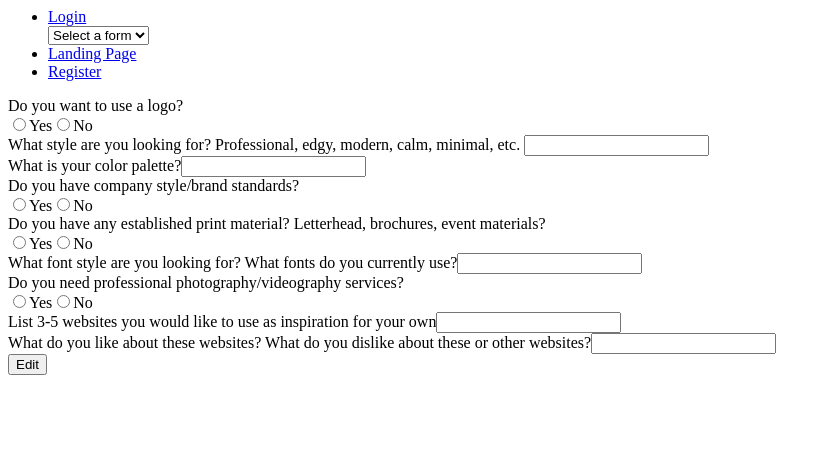
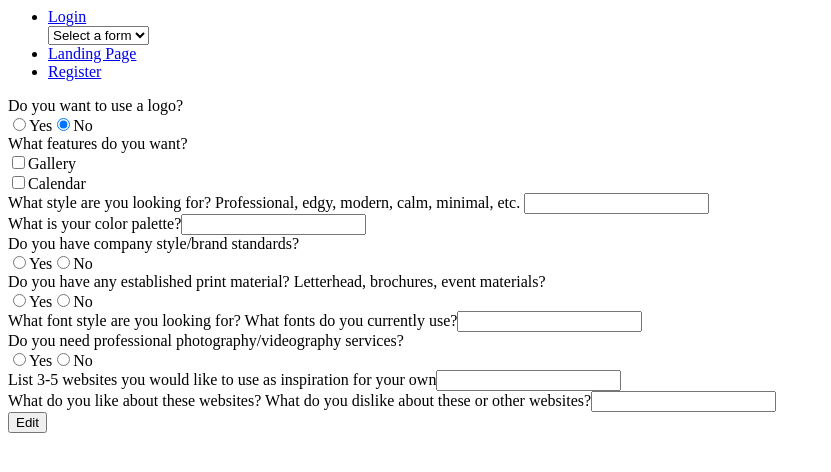
Before and after one commit to heathertill/website-content, a React app: page /StyleInfo in a window 1280 px wide. Shown: the top 472 px of the page, without its empty margins (0-831 px from the left). Built offline with nearby package versions, Linux system fonts and the light colour scheme.

Commit message:
-fixed issue with style radios, working on features checkboxes

```diff
--- a/src/client/components/public/SiteInfo.tsx
+++ b/src/client/components/public/SiteInfo.tsx
@@ -34,11 +34,9 @@ const SiteInfo: React.SFC<SiteInfoProps> = ({ history }) => {
                     setUpdateFreq(site.updateFreq)
                 }
                 if (site.webName !== 'no') {
-                    console.log('ding')
                     setShow(true)
                 }
                 if (site.domain !== 'no') {
-                    console.log('dong')
                     setShowDomName(true)
                 }
             } catch (e) {
@@ -104,6 +102,8 @@ const SiteInfo: React.SFC<SiteInfoProps> = ({ history }) => {
         }
     }
 
+
+
     return (
         <section>
             <form className="form-group" onSubmit={(e) => handleSubmit(e)}>
--- a/src/client/components/public/StyleInfo.tsx
+++ b/src/client/components/public/StyleInfo.tsx
@@ -2,15 +2,17 @@ import * as React from 'react';
 import { useState, useEffect } from 'react';
 import { RouteComponentProps } from 'react-router-dom'
 import SubmitEdit from '../../utils/submitEdit';
-import {wayToGo} from '../../utils/formService';
+import { wayToGo, radioChecked } from '../../utils/formService';
 import LogoRadio from '../radio/LogoRadio';
 import StyleRadio from '../radio/StyleRadio';
 import PrintRadio from '../radio/PrintRadio';
 import { User, json } from '../../utils/api';
 
+interface Features { name: string }
+
 export interface StyleInfoProps extends RouteComponentProps { }
 
-const StyleInfo: React.SFC<StyleInfoProps> = ({history}) => {
+const StyleInfo: React.SFC<StyleInfoProps> = ({ history }) => {
 
     const [logo, setLogo] = useState('');
     const [style, setStyle] = useState('');
@@ -21,9 +23,13 @@ const StyleInfo: React.SFC<StyleInfoProps> = ({history}) => {
     const [photoService, setPhotoService] = useState('');
     const [websites, setWebsites] = useState('');
     const [webLikesDis, setWebLikesDis] = useState('');
-    const [features, setFeatures] = useState('');
+    const [features, setFeatures] = useState([]);
     const [editable, setEditable] = useState(false);
     const [show, setShow] = useState(false);
+    const [mark, setMark] = useState(false);
+
+
+
 
     const canEdit = async () => {
         if (User.userid) {
@@ -39,8 +45,8 @@ const StyleInfo: React.SFC<StyleInfoProps> = ({history}) => {
                         setFonts(getStyle.fonts),
                         setPhotoService(getStyle.photoService),
                         setWebsites(getStyle.websites),
-                    setWebLikesDis(getStyle.webLikesDis)
-
+                        setWebLikesDis(getStyle.webLikesDis),
+                        radioChecked(getStyle.logo, setMark)
                 } if (getStyle.standards !== 'no') {
                     setShow(true)
                 }
@@ -50,15 +56,6 @@ const StyleInfo: React.SFC<StyleInfoProps> = ({history}) => {
         }
     }
     useEffect(() => { canEdit() }, [])
-
-    const handleLogo = (e: React.ChangeEvent<HTMLInputElement>) => {
-        let radio = e.target.value
-        if (radio === 'yes') {
-            setLogo('yes')
-        } else {
-            setLogo('no')
-        }
-    };
 
     const handleStyle = (e: React.ChangeEvent<HTMLInputElement>) => {
         let radioStyle = e.target.value;
@@ -117,23 +114,50 @@ const StyleInfo: React.SFC<StyleInfoProps> = ({history}) => {
 
     }
 
+    const handleCheckbox = () => {
+
+    }
+
     return (
         <section>
 
-            <form  className="form-group" onSubmit={(e) => handleSubmit(e)} >
-
-                {/* <LogoRadio handlers={{ handleLogo }} /> */}
-
+            <form className="form-group" onSubmit={(e) => handleSubmit(e)} >
                 <div className="my-4">
                     <div>Do you want to use a logo?</div>
-                <div className="form-check-inline"
+                    <div className="form-check-inline" id="logoRadio"
                         onChange={(e: React.ChangeEvent<HTMLInputElement>) => setLogo(e.target.value)}>
-                        <input type="radio" className="form-check-input mx-2" value="yes" name="choice" />
+                        <input type="radio" id="yes Logo" className="form-check-input mx-2" value="yes" name="logoChoice" checked={mark}
+                            onChange={() => setMark(true)} />
                         <label htmlFor="existingWeb" className="form-check-label">Yes</label>
-                        <input type="radio" className="form-check-input mx-2" value="no" name="choice" />
+                        <input type="radio" id="no Logo" className="form-check-input mx-2" value="no" name="logoChoice" checked={!mark}
+                            onChange={() => setMark(false)} />
                         <label htmlFor="existingWeb" className="form-check-label">No</label>
                     </div>
                 </div>
+
+                <div className="my-4">
+                    <div>What features do you want?</div>
+                    {/* <div className="form-check"> */}
+                    <div className="form-check">
+                        <input type="checkbox" className="form-check-input" value="Gallery"
+                            onChange={(e: React.ChangeEvent<HTMLInputElement>) => (features.push(e.target.value), console.log(features))} />
+                        <label htmlFor="" className="form-check-label">Gallery</label>
+                    </div>
+                    <div className="form-check">
+                        <input type="checkbox" className="form-check-input" value="Calendar"
+                            onChange={(e: React.ChangeEvent<HTMLInputElement>) => (features.push(e.target.value), console.log(features))} />
+                        <label htmlFor="" className="form-check-label">Calendar</label>
+                    </div>
+                    {/* </div> */}
+
+                    {/* <div className="form-check">
+                        <input type="checkbox" className="form-check-input"
+                        onChange={(e: React.ChangeEvent<HTMLInputElement>) => (features.push(e.target.value), console.log(features))} />
+                        <label htmlFor="" className="form-check-label"></label>
+                    </div> */}
+
+                </div>
+
                 <div className="my-4">
                     <label htmlFor="text">What style are you looking for? Professional, edgy, modern, calm, minimal, etc. </label>
                     <input type="text" className="form-control" value={style}
--- a/src/client/components/radio/DomainRadio.tsx
+++ b/src/client/components/radio/DomainRadio.tsx
@@ -13,9 +13,9 @@ const DomainRadio: React.SFC<DomainRadioProps> = ({ handlers }) => {
         <section>
             <div>Do you have a domain?</div>
             <div className="form-check-inline" onChange={handlers.handleDomain}>
-                <input type="radio" className="form-check-input mx-2" value="yes" name="choice" />
+                <input type="radio" className="form-check-input mx-2" value="yes" name="domoinChoice" />
                 <label htmlFor="existingWeb" className="form-check-label">Yes</label>
-                <input type="radio" className="form-check-input mx-2" value="no" name="choice" />
+                <input type="radio" className="form-check-input mx-2" value="no" name="domoinChoice" />
                 <label htmlFor="existingWeb" className="form-check-label">No</label>
             </div>
         </section>
--- a/src/client/components/radio/LogoRadio.tsx
+++ b/src/client/components/radio/LogoRadio.tsx
@@ -5,7 +5,6 @@ export interface LogoRadioProps {
     handlers: {
         handleLogo: any
     };
-
 }
 
 const LogoRadio: React.SFC<LogoRadioProps> = ({ handlers }) => {
@@ -13,9 +12,9 @@ const LogoRadio: React.SFC<LogoRadioProps> = ({ handlers }) => {
         <section>
             <div>Do you want to use a logo?</div>
             <div className="form-check-inline" onChange={handlers.handleLogo}>
-                <input type="radio" className="form-check-input mx-2" value="yes" name="choice" />
+                <input type="radio" className="form-check-input mx-2" value="yes" name="logoChoice" />
                 <label htmlFor="existingWeb" className="form-check-label">Yes</label>
-                <input type="radio" className="form-check-input mx-2" value="no" name="choice" />
+                <input type="radio" className="form-check-input mx-2" value="no" name="logoChoice" />
                 <label htmlFor="existingWeb" className="form-check-label">No</label>
             </div>
         </section>
--- a/src/client/components/radio/PrintRadio.tsx
+++ b/src/client/components/radio/PrintRadio.tsx
@@ -13,9 +13,9 @@ const PrintMaterialRadio: React.SFC<PrintMaterialRadioProps> = ({ handlers }) =>
         <section>
             <div>Do you have any established print material? Letterhead, brochures, event materials?</div>
             <div className="form-check-inline" onChange={handlers.handlePrint}>
-                <input type="radio" className="form-check-input mx-2" value="yes" name="choice" />
+                <input type="radio" className="form-check-input mx-2" value="yes" name="printChoice" />
                 <label htmlFor="existingWeb" className="form-check-label">Yes</label>
-                <input type="radio" className="form-check-input mx-2" value="no" name="choice" />
+                <input type="radio" className="form-check-input mx-2" value="no" name="printChoice" />
                 <label htmlFor="existingWeb" className="form-check-label">No</label>
             </div>
         </section>
--- a/src/client/components/radio/StyleRadio.tsx
+++ b/src/client/components/radio/StyleRadio.tsx
@@ -13,9 +13,9 @@ const StyleRadio: React.SFC<StyleRadioProps> = ({ handlers }) => {
         <section>
             <div>Do you have company style/brand standards?</div>
             <div className="form-check-inline" onChange={handlers.handleStyle}>
-                <input type="radio" className="form-check-input mx-2" value="yes" name="choice" />
+                <input type="radio" className="form-check-input mx-2" value="yes" name="styleChoice" />
                 <label htmlFor="existingWeb" className="form-check-label">Yes</label>
-                <input type="radio" className="form-check-input mx-2" value="no" name="choice" />
+                <input type="radio" className="form-check-input mx-2" value="no" name="styleChoice" />
                 <label htmlFor="existingWeb" className="form-check-label">No</label>
             </div>
         </section>
--- a/src/client/components/radio/WebRadio.tsx
+++ b/src/client/components/radio/WebRadio.tsx
@@ -13,9 +13,9 @@ const WebRadio: React.SFC<WebRadioProps> = ({ handlers }) => {
         <section>
  <div>Do yoy have an existing website?</div>
                     <div className="form-check-inline" onChange={handlers.handleWeb}>
-                        <input type="radio" className="form-check-input mx-2" value="yes" name="choice" />
+                        <input type="radio" className="form-check-input mx-2" value="yes" name="websiteChoice" />
                         <label htmlFor="existingWeb" className="form-check-label">Yes</label>
-                        <input type="radio" className="form-check-input mx-2" value="no" name="choice" />
+                        <input type="radio" className="form-check-input mx-2" value="no" name="websiteChoice" />
                         <label htmlFor="existingWeb" className="form-check-label">No</label>
                     </div>
         </section>
--- a/src/client/utils/formService.ts
+++ b/src/client/utils/formService.ts
@@ -16,7 +16,13 @@ export const handleSubmit = async (e: React.FormEvent<HTMLFormElement>, uri: str
     }
 };
 
-
+export const radioChecked = (radioValue: string, setRadio: any) => {
+    if (radioValue === 'yes') {
+        setRadio(true)
+    } else {
+        setRadio(false)
+    }
+}
 
 export const wayToGo = (message?: string, then?: any) => {
     Swal.fire({
```
Lines whose indentation alone changed are shown as unchanged.
